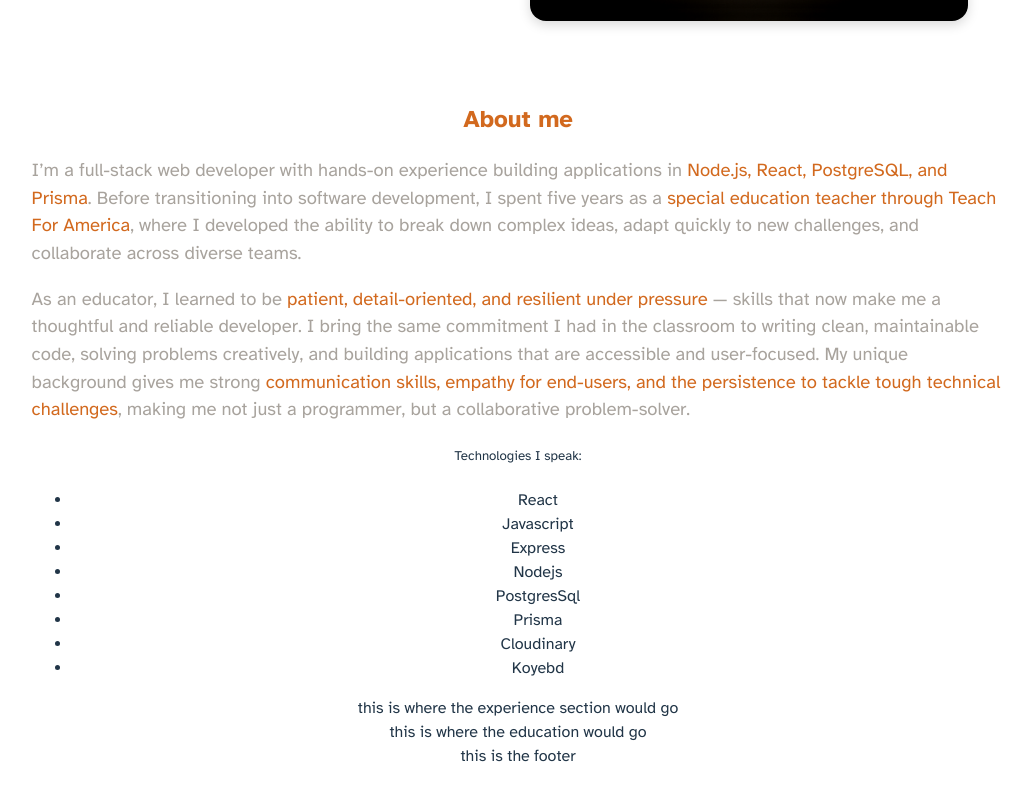
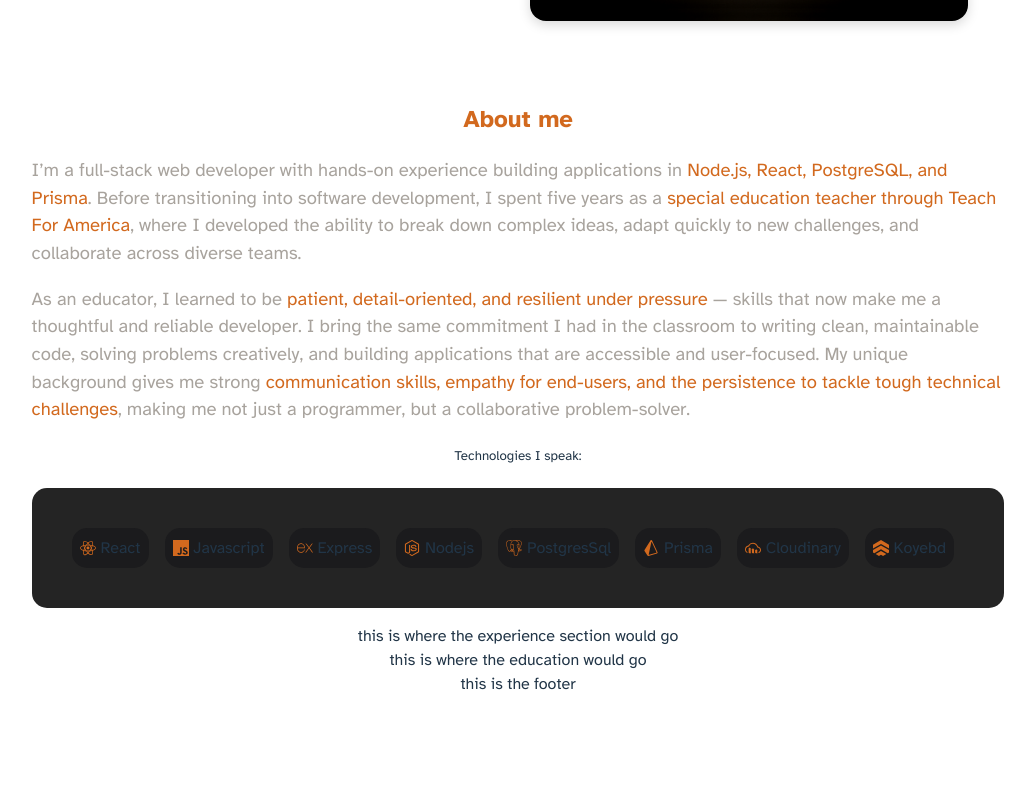
Before and after one commit to charlesvill/portfolio-react, a React (Vite) app: page / in a window 1280 px wide. Shown: the part 914-1714 px from the top of the page, without its empty margins (122-1157 px from the left). After the commit the page ends 1642 px from the top, so only its background shows below. Built offline with nearby package versions, Linux system fonts and the light colour scheme.

Commit message:
Skills section & styling

```diff
--- a/src/components/home/skills/skills.jsx
+++ b/src/components/home/skills/skills.jsx
@@ -1,16 +1,50 @@
+import {
+  SiReact,
+  SiJavascript,
+  SiExpress,
+  SiNodedotjs,
+  SiPostgresql,
+  SiPrisma,
+  SiCloudinary,
+  SiKoyeb,
+} from 'react-icons/si';
+import styles from './skills.module.css';
+
 export function Skills() {
   return (
     <section id="skills">
       <h5>Technologies I speak:</h5>
-      <ul>
-        <li>React</li>
-        <li>Javascript</li>
-        <li>Express</li>
-        <li>Nodejs</li>
-        <li>PostgresSql</li>
-        <li>Prisma</li>
-        <li>Cloudinary</li>
-        <li>Koyebd</li>
+      <ul className={styles.skillList}>
+        <li>
+          <SiReact /> React
+        </li>
+        <li>
+          <SiJavascript /> Javascript
+        </li>
+        <li>
+          <SiExpress />
+          Express
+        </li>
+        <li>
+          <SiNodedotjs />
+          Nodejs
+        </li>
+        <li>
+          <SiPostgresql />
+          PostgresSql
+        </li>
+        <li>
+          <SiPrisma />
+          Prisma
+        </li>
+        <li>
+          <SiCloudinary />
+          Cloudinary
+        </li>
+        <li>
+          <SiKoyeb />
+          Koyebd
+        </li>
       </ul>
     </section>
   );
--- /dev/null
+++ b/src/components/home/skills/skills.module.css
@@ -0,0 +1,20 @@
+.skillList {
+  display: flex;
+  flex-wrap: wrap;
+  list-style: none;
+  background-color: var(--background-dark-color);
+  padding: 2rem;
+  border-radius: 15px;
+}
+
+
+.skillList > li {
+  display: flex;
+  justify-content: center;
+  align-items: center;
+  gap: .3rem;
+  padding : .5rem;
+  margin: .5rem;
+  background-color: var(--background-darkest-color);
+  border-radius: 15px;
+}
```
